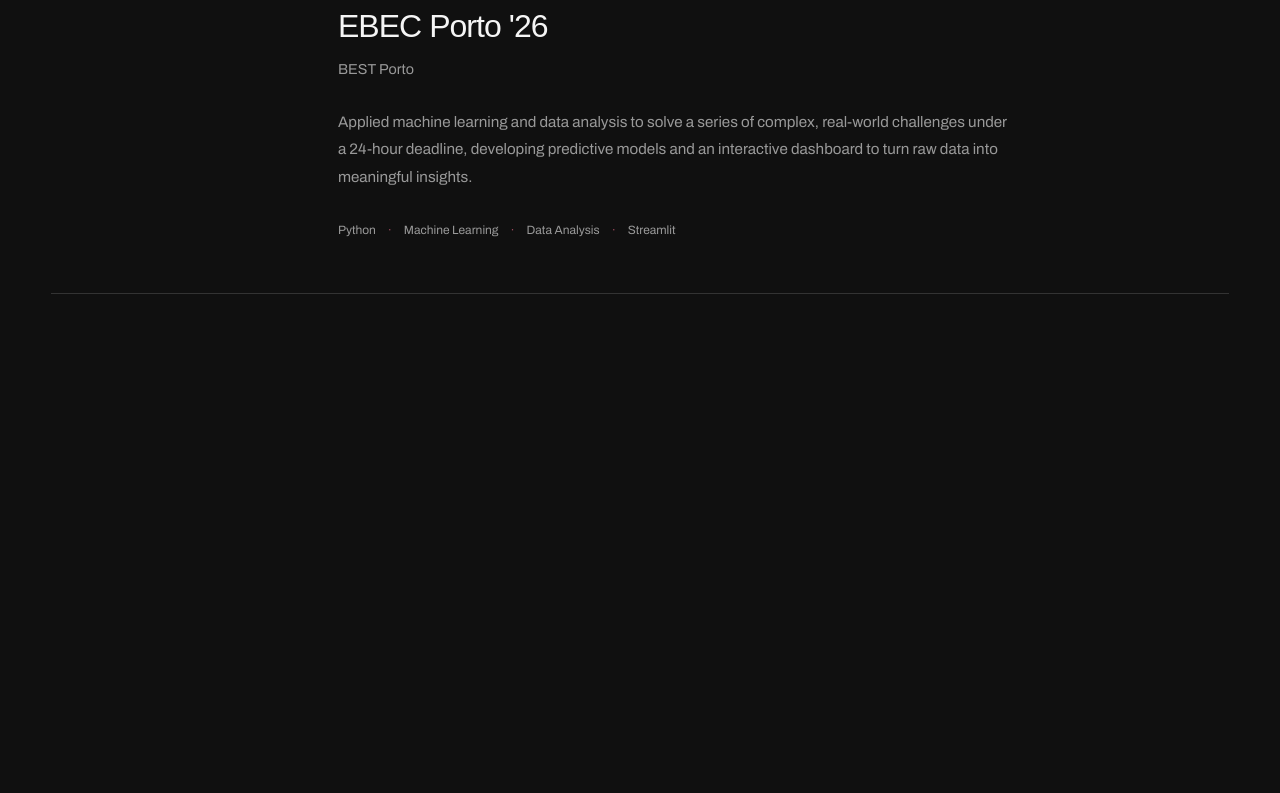
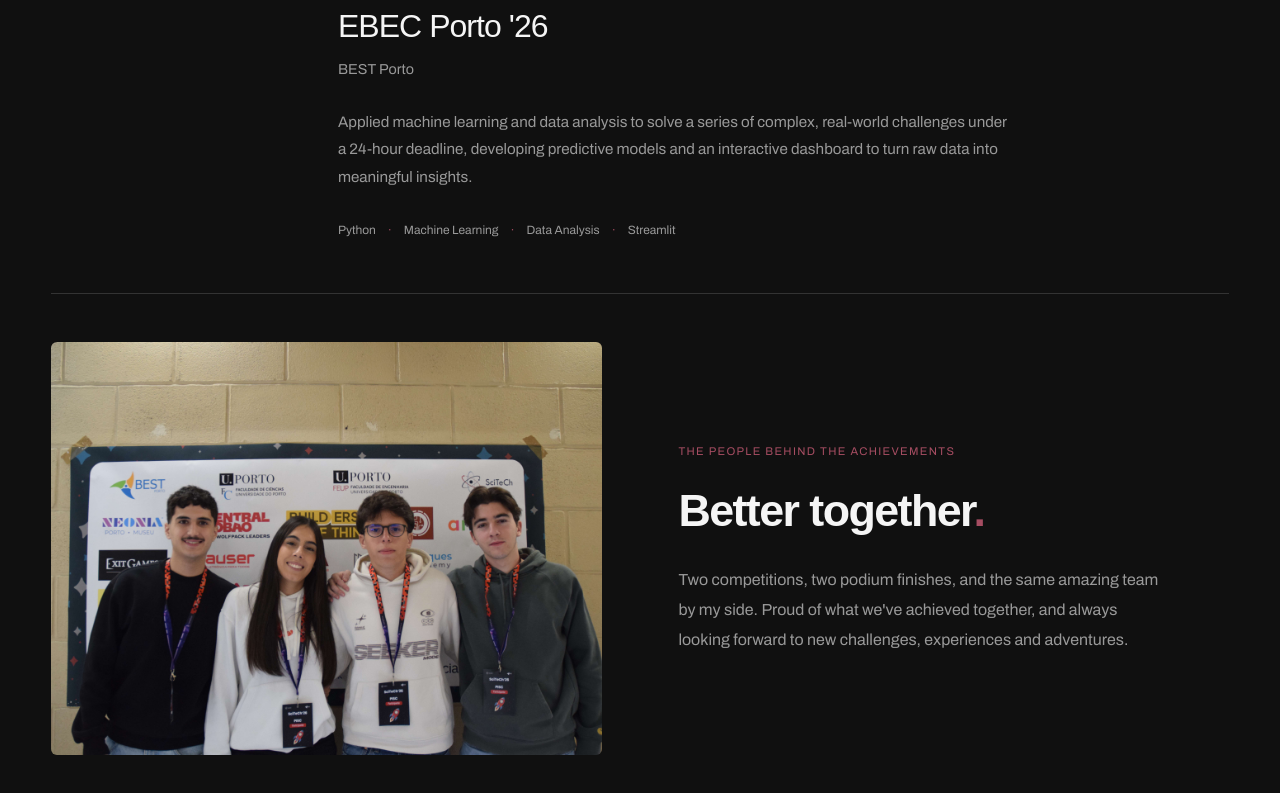
Before and after one commit to gabriielaaf/myportfolio, a React (Vite) app: page /experience in a window 1280 px wide. Shown: the part 977-1770 px from the top of the page. Before the commit the page ends 1383 px from the top, so only its background shows below. Built offline with nearby package versions, Linux system fonts and the light colour scheme; a web font is replaced by a local one.

Commit message:
add team section to experience page

```diff
--- a/src/pages/ExperiencePage.module.css
+++ b/src/pages/ExperiencePage.module.css
@@ -236,6 +236,71 @@
     color: var(--accent);
 }
 
+/* Team */
+
+.teamSection {
+    display: grid;
+    grid-template-columns: minmax(0, 1fr) minmax(0, 1fr);
+    align-items: center;
+
+    gap: clamp(3rem, 6vw, 7rem);
+    margin-top: 3rem;
+    padding-top: 0;
+}
+
+.teamImage {
+    width: 100%;
+    aspect-ratio: 4 / 3;
+
+    overflow: hidden;
+    border-radius: 6px;
+}
+
+.teamImage img {
+    display: block;
+
+    width: 100%;
+    height: 100%;
+    object-fit: cover;
+}
+
+.teamContent {
+    max-width: 32rem;
+}
+
+.teamLabel {
+    display: inline-block;
+    margin-bottom: 1.75rem;
+
+    font-family: var(--font-body);
+    font-size: 0.7rem;
+    font-weight: 600;
+    letter-spacing: 0.12em;
+
+    color: var(--accent);
+}
+
+.teamTitle {
+    font-family: var(--font-heading);
+    font-size: clamp(2rem, 3.5vw, 3rem);
+    font-weight: 600;
+    line-height: 1.15;
+    letter-spacing: -0.035em;
+
+    color: var(--foreground);
+}
+
+.teamDescription {
+    max-width: 30rem;
+    margin-top: 1.75rem;
+
+    font-family: var(--font-body);
+    font-size: 1rem;
+    line-height: 1.9;
+
+    color: var(--muted);
+}
+
 /* Animations */
 
 @keyframes revealTimeline {
@@ -274,6 +339,17 @@
         gap: 2rem;
 
         padding-block: 3rem;
+    }
+
+    .teamSection {
+        grid-template-columns: 1fr;
+        gap: 3rem;
+        margin-top: 3rem;
+        padding-top: 0;
+    }
+
+    .teamImage {
+        max-width: 600px;
     }
 }
 
@@ -333,6 +409,18 @@
     .technologies {
         margin-top: 1.5rem;
     }
+
+    .teamSection {
+        gap: 2.5rem;
+    }
+
+    .teamTitle {
+        font-size: 2rem;
+    }
+
+    .teamDescription {
+        font-size: 0.95rem;
+    }
 }
 
 /* Reduced motion */
--- a/src/pages/ExperiencePage.tsx
+++ b/src/pages/ExperiencePage.tsx
@@ -2,6 +2,7 @@ import { useEffect, useRef } from "react";
 
 import { experiences } from "../data/experiences";
 import styles from "./ExperiencePage.module.css";
+import teamPhoto from "../assets/team.jpg";
 
 function ExperiencePage() {
     const timelineRef = useRef<HTMLOListElement>(null);
@@ -133,6 +134,36 @@ function ExperiencePage() {
                         </li>
                     ))}
                 </ol>
+
+                {/* Team */}
+
+                <section className={styles.teamSection}>
+                    <div className={styles.teamImage}>
+                        <img
+                            src={teamPhoto}
+                            alt="My hackathon team"
+                            loading="lazy"
+                        />
+                    </div>
+
+                    <div className={styles.teamContent}>
+                        <span className={styles.teamLabel}>
+                            THE PEOPLE BEHIND THE ACHIEVEMENTS
+                        </span>
+
+                        <h2 className={styles.teamTitle}>
+                            Better together
+                            <span className={styles.accent}>.</span>
+                        </h2>
+
+                        <p className={styles.teamDescription}>
+                            Two competitions, two podium finishes, and the same
+                            amazing team by my side. Proud of what we've achieved
+                            together, and always looking forward to new challenges,
+                            experiences and adventures.
+                        </p>
+                    </div>
+                </section>
             </div>
         </main>
     );
```
Also changed, not shown: src/assets/team.jpg (added).
